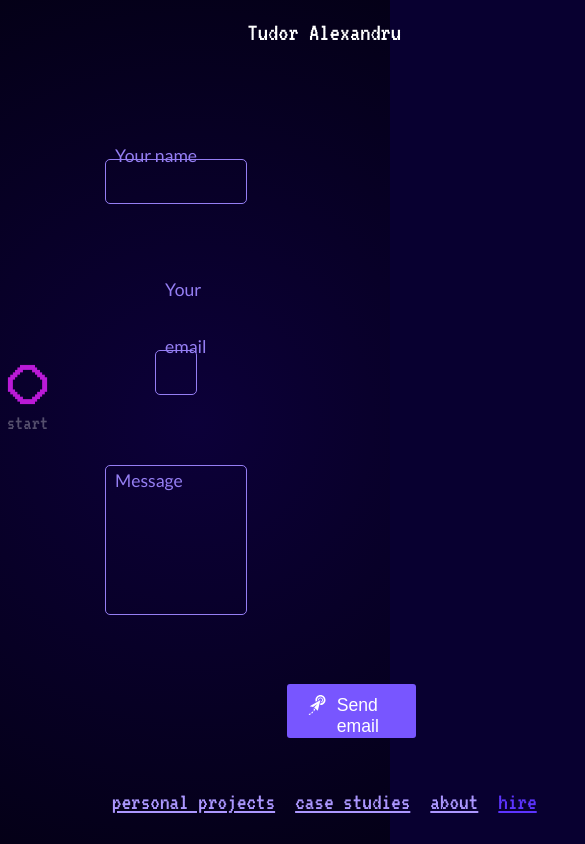
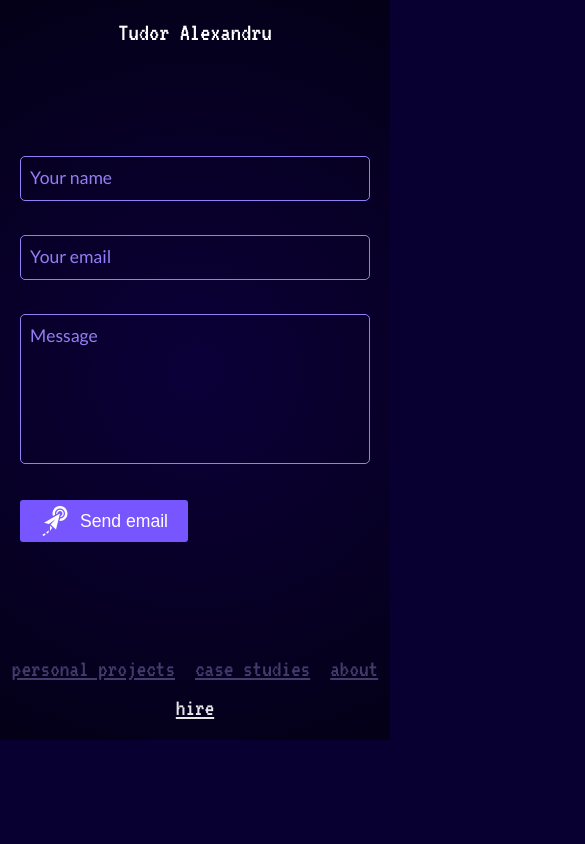
Before and after one commit to tudorale/portfolio-concept, a Next.js app: page /hire in a window 390 px wide. Shown: the top 844 px of the page, 585 px wide, since content can reach past the window. Built offline with nearby package versions, Linux system fonts and the light colour scheme; no server answers.

Commit message:
hire page responsiveness

```diff
--- a/components/Footer.jsx
+++ b/components/Footer.jsx
@@ -17,7 +17,7 @@ function Footer({path}) {
     }, [])
 
   return (
-    <div className={router.pathname === "/" ? styles.footer : styles.otherFooter} id="footer">
+    <div className={router.pathname === "/" || router.pathname === "/hire" ? styles.footer : styles.otherFooter} id="footer">
         <Link href="/projects">
             <p className={path === "/projects" ? styles.active : styles.notActive} onMouseEnter={handleCursorHoverLink} onMouseLeave={handleCursorOutLink}>personal projects</p>
         </Link>
--- a/styles/Hire.module.scss
+++ b/styles/Hire.module.scss
@@ -13,7 +13,7 @@
     justify-content: center;
     color: white;
     align-self: center;
-    margin-top: -40px;
+    margin-top: 30px;
 
     .x, .cube{
 
@@ -45,8 +45,6 @@
         margin: 0 80px;
     }
 }
-
-
 
 .form{
     position: relative;
@@ -166,7 +164,7 @@
     position: relative;
     z-index: 999;
     left: 30px;
-    top: 20px;
+    top: 23px;
     transition: all 300ms ease-in;
     opacity: 0;
     transform: translate(-50%, -50%);
@@ -200,34 +198,46 @@
   }
 
 
+@media only screen and (max-width: 950px){
 
-@media only screen and (max-width: 600px){
+    .hire{
+        height: auto;
+    }
+    .middle{
+        margin-top: 80px;
+        margin-bottom: 70px;
+
+        .x, .cube{
+            display: none;
+        }
+    }
+
+}
+
+@media only screen and (max-width: 820px){
+    .middle .middleMiddle{
+        margin-left: 20px;
+        margin-right: 20px;
+    }
+    .form{
+        grid-template-columns: auto auto;
+    }
+}
+
+@media only screen and (max-width: 470px){
+    .middle .middleMiddle{
+        width: 100%;
+    }
+
     .form{
         grid-template-columns: auto;
+        width: 100%;
         grid-template-rows: auto auto auto auto;
         grid-template-areas:
             "name"
             "email"
             "message"
-            "btn"
+            "under"
         ;
     }
 }
-
-
-@media only screen and (max-width: 950px){
-    .middle{
-        font-size: 3rem;
-        div:nth-child(2)::after{
-            margin-top: 19px;
-        }
-    }
-}
-
-@media only screen and (max-width: 810px){
-    .middle{
-        div:nth-child(2){
-            margin: 0 50px;
-        }
-    }
-}
```
